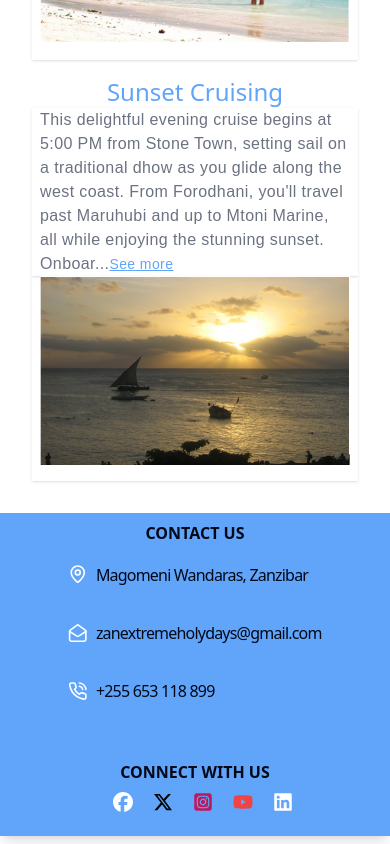
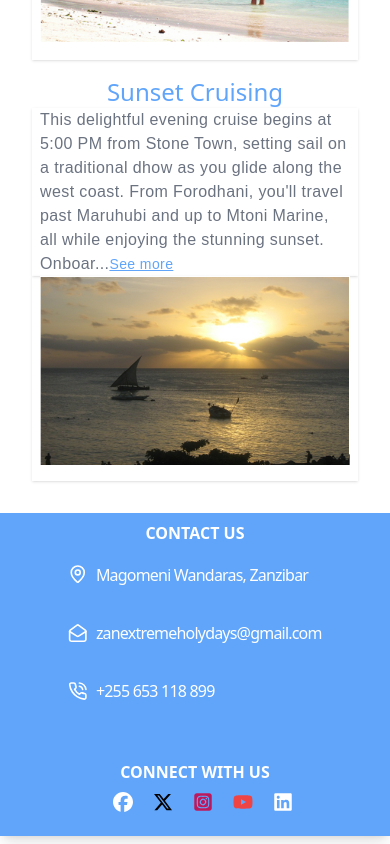
Before and after one commit to asnganje/zan-extreme-app, a React (Vite) app: page / in a window 390 px wide. Shown: the part 4848-5692 px from the top of the page. Built offline with nearby package versions, Linux system fonts and the light colour scheme.

Commit message:
Change text color to white

```diff
--- a/src/components/Footer/Footer.tsx
+++ b/src/components/Footer/Footer.tsx
@@ -12,7 +12,7 @@ function Footer() {
           <Logo />
         </div>
         <div className="">
-          <h3 className="text-center my-2 font-bold">CONTACT US</h3>
+          <h3 className="text-center my-2 font-bold text-white">CONTACT US</h3>
           <div className="flex flex-col gap-4">
             {
               contact.map((el)=> {
@@ -22,7 +22,7 @@ function Footer() {
                     <div className="w-[5vw] h-[5vh] md:w-[4vw] md:h-[4vh]">
                       <IconComponent className="w-full h-full object-cover text-white"/>
                     </div>
-                    <p className="text-sm xs:text-base lg:text-lg tracking-tighter">{el.info}</p>
+                    <p className="text-sm xs:text-base lg:text-lg tracking-tighter text-white">{el.info}</p>
                   </div>
                 )
               })
@@ -30,7 +30,7 @@ function Footer() {
           </div>
         </div>
         <div className="">
-          <h3 className="text-center my-2 font-bold">CONNECT WITH US</h3>
+          <h3 className="text-center my-2 font-bold text-white">CONNECT WITH US</h3>
           <div className="flex gap-x-5 ml-4">
             {
               socialIcons.map((sIcon)=> {
--- a/src/components/Navbar/Navlinks.tsx
+++ b/src/components/Navbar/Navlinks.tsx
@@ -10,7 +10,7 @@ function Navlinks() {
                   key={link.label}
                   to={link.href}
                   className={({isActive})=> {
-                    return `capitalize font-semibold text-lg tracking-wide ${isActive? 'text-white' : ''}`
+                    return `capitalize text-white text-lg tracking-wide ${isActive? 'font-bold' : ''}`
                   }}
                 >
                   {link.label}
```
